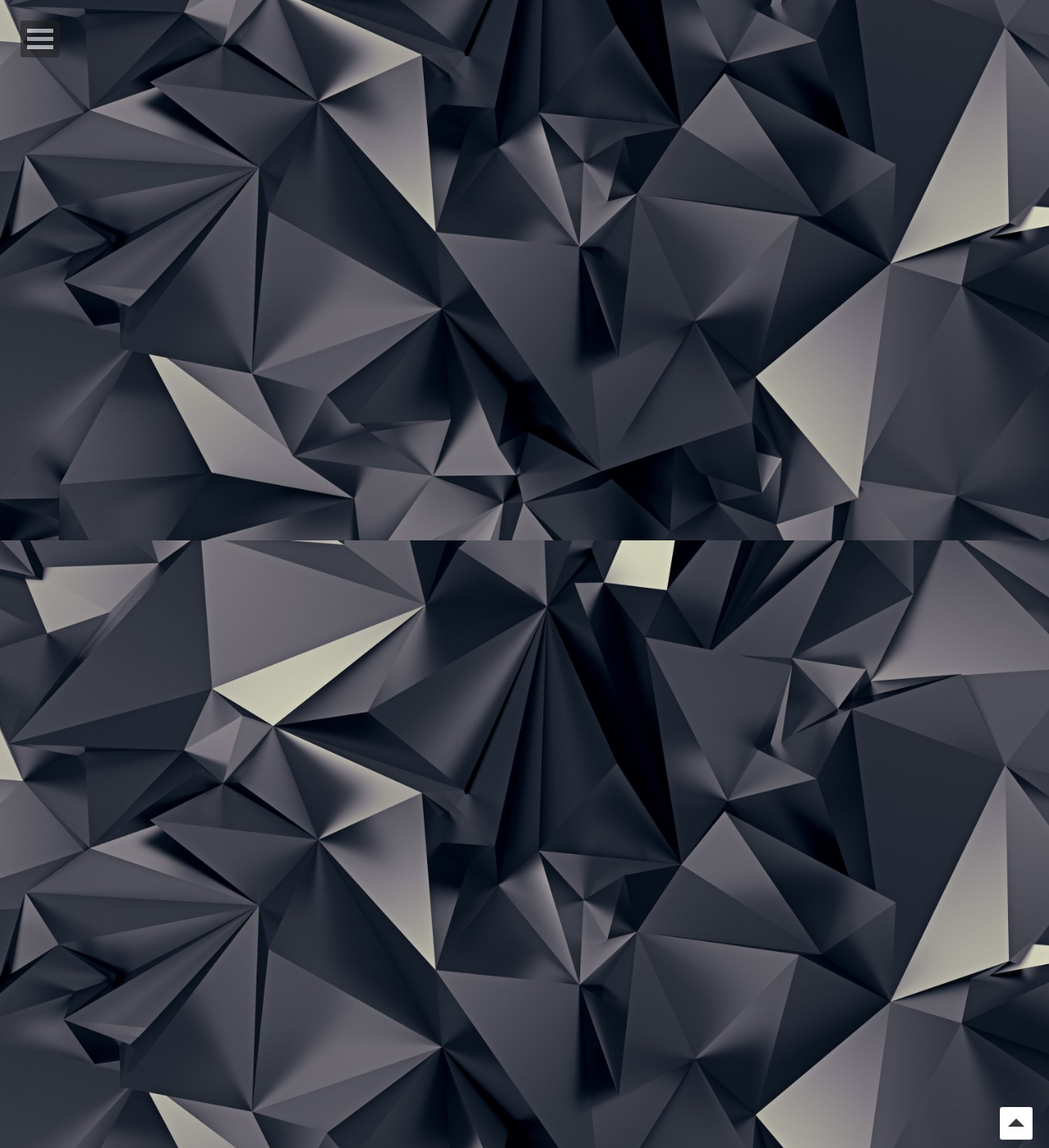
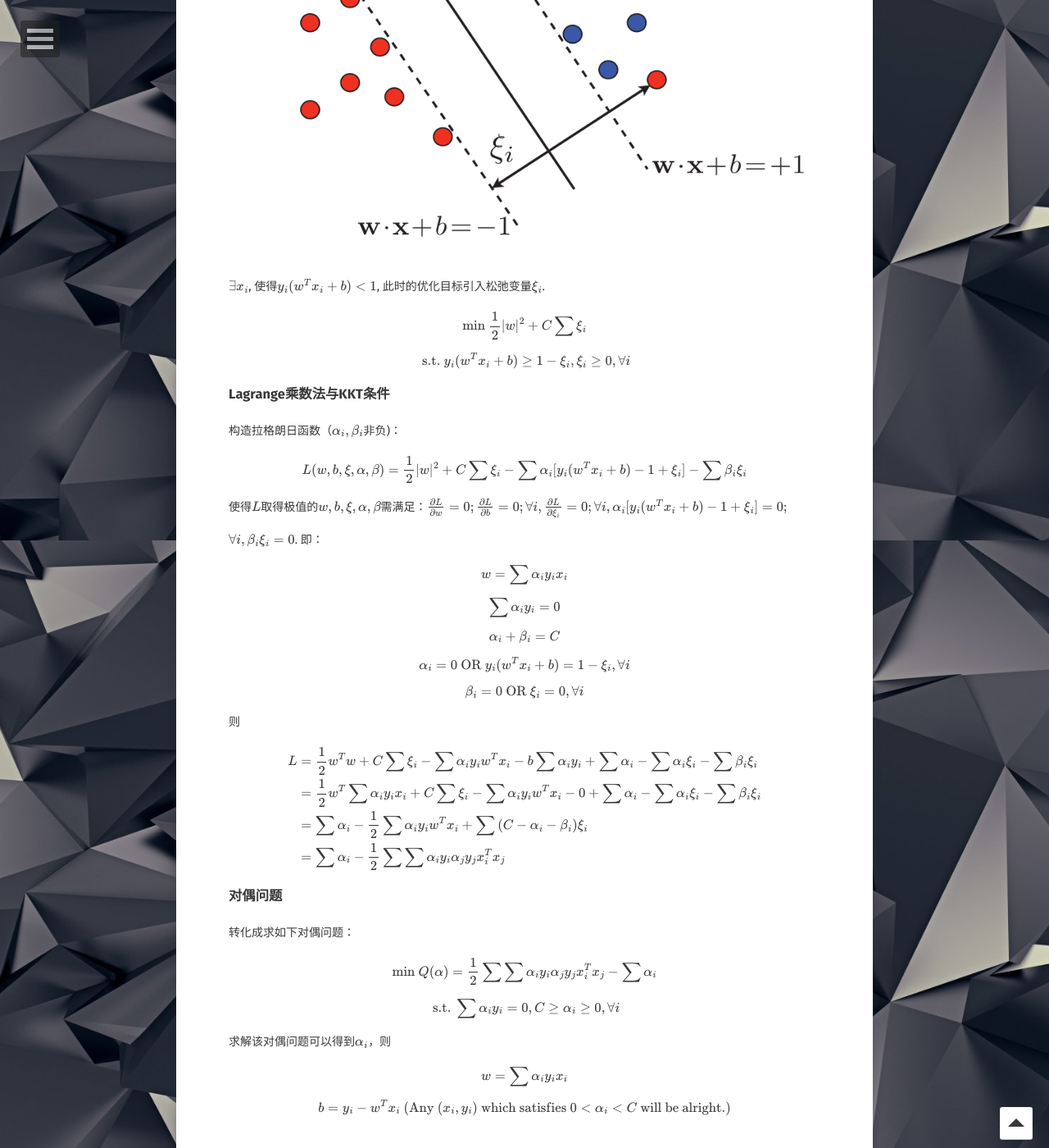
Before and after one commit to ziboyi/ziboyi.github.io, a Jekyll site: the page built from _posts/2017-11-16-支持向量机.md, in a window 1280 px wide and 1400 px high, scrolled down 2041 px. Shown: the whole window at 82% size. Built offline with Jekyll 4.4.1, drawn with Linux system fonts in a browser that asks for light colours; some web fonts are replaced; formulas are drawn with MathJax 3; some of the changed text lies outside the part shown.

Commit message:
Add content

```diff
--- a/_posts/2017-11-16-支持向量机.md
+++ b/_posts/2017-11-16-支持向量机.md
@@ -7,10 +7,10 @@ tags: [Machine Learning, SVM]
 comments: true
 ---
 
-## 考虑在线性可分集上的超平面将两类点分开
+## 1.考虑在线性可分集上的超平面将两类点分开
 
 <figure >
-	<img src="{{ site.url }}/posts/SVM/margin.png">
+    <img src="{{ site.url }}/posts/SVM/margin.png">
 </figure>
 
 设图中的超平面为\\( w^T x + b = 0 \\), 样本集到超平面的距离为：\\( \rho = \textrm{min} \frac{y_i(w^T x_i + b)}{\|w\|} = \frac{a}{\|w\|}\\) (即图中的margin为\\(\frac{a}{\|w\|}\\))
@@ -23,7 +23,7 @@ SVM的优化目标：最大化\\(\frac{a}{\|w\|}\\)，约束为\\( y_i(w^T x_i +
 
 不妨将优化目标记为：\\(\textrm{min} \frac{1}{2}{\|w\|}^2, s.t. y_i(w^T x_i + b) \geq 1, \forall i\\)
 
-## Lagrange乘数法与KKT条件
+### Lagrange乘数法与KKT条件
 
 构造拉格朗日函数（\\(\alpha_i\\)非负)：\\(L(w,b,\alpha)=\frac{1}{2}\|w\|^2-\sum{\alpha_i[y_i(w^T x_i + b)-1]}\\)
 
@@ -44,7 +44,7 @@ L &= \frac{1}{2}w^T w - \sum{\alpha_i y_i w^T x_i} - b\sum{\alpha_i y_i} + \sum{
 \end{align}
 </div>
 
-## 对偶问题
+### 对偶问题
 
 转化成求如下对偶问题：
 \\[\textrm{max} Q(\alpha)=\sum{\alpha_i}-\frac{1}{2}\sum\sum{\alpha_i y_i \alpha_j y_j x_i^T x_j} \textrm{  s.t. } \sum{\alpha_i y_i}=0, \alpha_i \geq 0\\]
@@ -53,3 +53,50 @@ L &= \frac{1}{2}w^T w - \sum{\alpha_i y_i w^T x_i} - b\sum{\alpha_i y_i} + \sum{
 
 \\[w = \sum{\alpha_i y_i x_i}\\]
 \\[b = y_i - w^T x_i \textrm{ (Any } (x_i, y_i) \textrm{ which satisfies } \alpha_i \neq 0 \textrm{ will be alright.)}\\]
+
+## 2.考虑在线性不可分集上的情况
+
+<figure >
+    <img src="{{ site.url }}/posts/SVM/margin-non-separable.png">
+</figure>
+
+\\(\exists x_i\\), 使得\\(y_i(w^T x_i + b) < 1\\), 此时的优化目标引入松弛变量\\(\xi_i\\).
+
+\\[\textrm{min }\frac{1}{2}\|w\|^2 + C\sum{\xi_i}\\]
+\\[ \textrm{ s.t. } y_i(w^T x_i + b) \geq 1 - \xi_i, \xi_i \geq 0, \forall i\\]
+
+### Lagrange乘数法与KKT条件
+
+构造拉格朗日函数（\\(\alpha_i, \beta_i\\)非负)：
+\\[L(w,b,\xi,\alpha,\beta)=\frac{1}{2}\|w\|^2 + C\sum{\xi_i} - \sum{\alpha_i[y_i(w^T x_i + b)-1+\xi_i]} - \sum{\beta_i \xi_i}\\]
+
+使得\\(L\\)取得极值的\\(w,b,\xi,\alpha,\beta\\)需满足：\\(\frac{\partial L}{\partial w}=0;\frac{\partial L}{\partial b}=0;\forall i,\frac{\partial L}{\partial \xi_i}=0;\forall i,\alpha_i[y_i(w^T x_i + b)-1+\xi_i]=0;\\)
+
+\\(\forall i, \beta_i \xi_i = 0\\). 即：
+
+\\[w=\sum{\alpha_i y_i x_i}\\]
+\\[\sum{\alpha_i y_i}=0\\]
+\\[\alpha_i + \beta_i = C\\]
+\\[\alpha_i=0 \textrm{ OR } y_i(w^T x_i + b) = 1 - \xi_i, \forall i\\]
+\\[\beta_i=0 \textrm{ OR } \xi_i = 0, \forall i\\]
+
+则
+
+<div>
+\begin{align}
+L &= \frac{1}{2}w^T w + C\sum{\xi_i} - \sum{\alpha_i y_i w^T x_i} - b\sum{\alpha_i y_i} + \sum{\alpha_i} - \sum{\alpha_i \xi_i} - \sum{\beta_i \xi_i}\\
+&= \frac{1}{2}w^T\sum{\alpha_i y_i x_i} + C\sum{\xi_i} - \sum{\alpha_i y_i w^T x_i} - 0 + \sum{\alpha_i} - \sum{\alpha_i \xi_i} - \sum{\beta_i \xi_i} \\
+&= \sum{\alpha_i} - \frac{1}{2}\sum{\alpha_i y_i w^T x_i} + \sum{(C - \alpha_i - \beta_i) \xi_i} \\
+&= \sum{\alpha_i} - \frac{1}{2}\sum\sum{\alpha_i y_i \alpha_j y_j x_i^T x_j}
+\end{align}
+</div>
+
+### 对偶问题
+
+转化成求如下对偶问题：
+\\[\textrm{min } Q(\alpha)=\frac{1}{2}\sum\sum{\alpha_i y_i \alpha_j y_j x_i^T x_j} - \sum{\alpha_i} \\]
+\\[\textrm{  s.t. } \sum{\alpha_i y_i}=0, C \geq \alpha_i \geq 0, \forall i\\]
+
+求解该对偶问题可以得到\\(\alpha_i\\)，则
+\\[w = \sum{\alpha_i y_i x_i}\\]
+\\[b = y_i - w^T x_i \textrm{ (Any } (x_i, y_i) \textrm{ which satisfies } 0 < \alpha_i < C \textrm{ will be alright.)}\\]
```
Also changed, not shown: posts/SVM/margin-non-separable.png (added), 5 other files.
